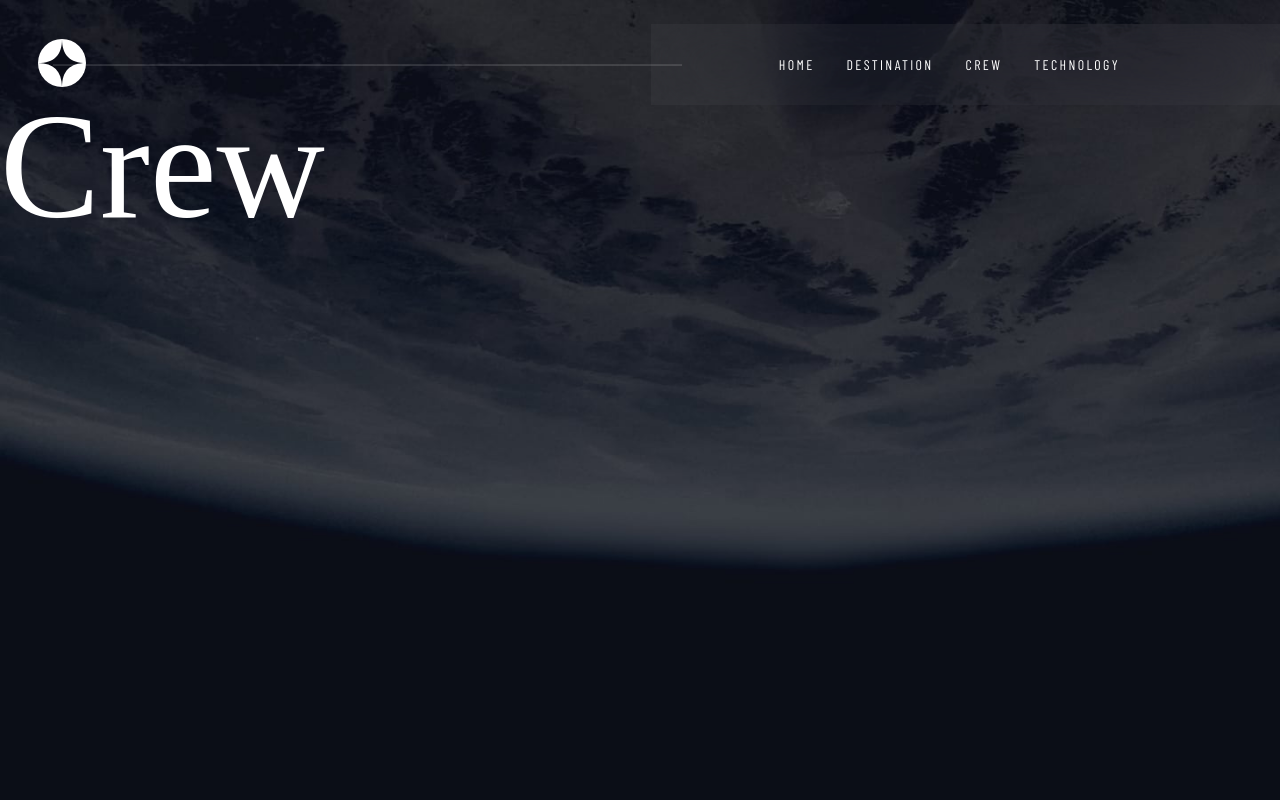
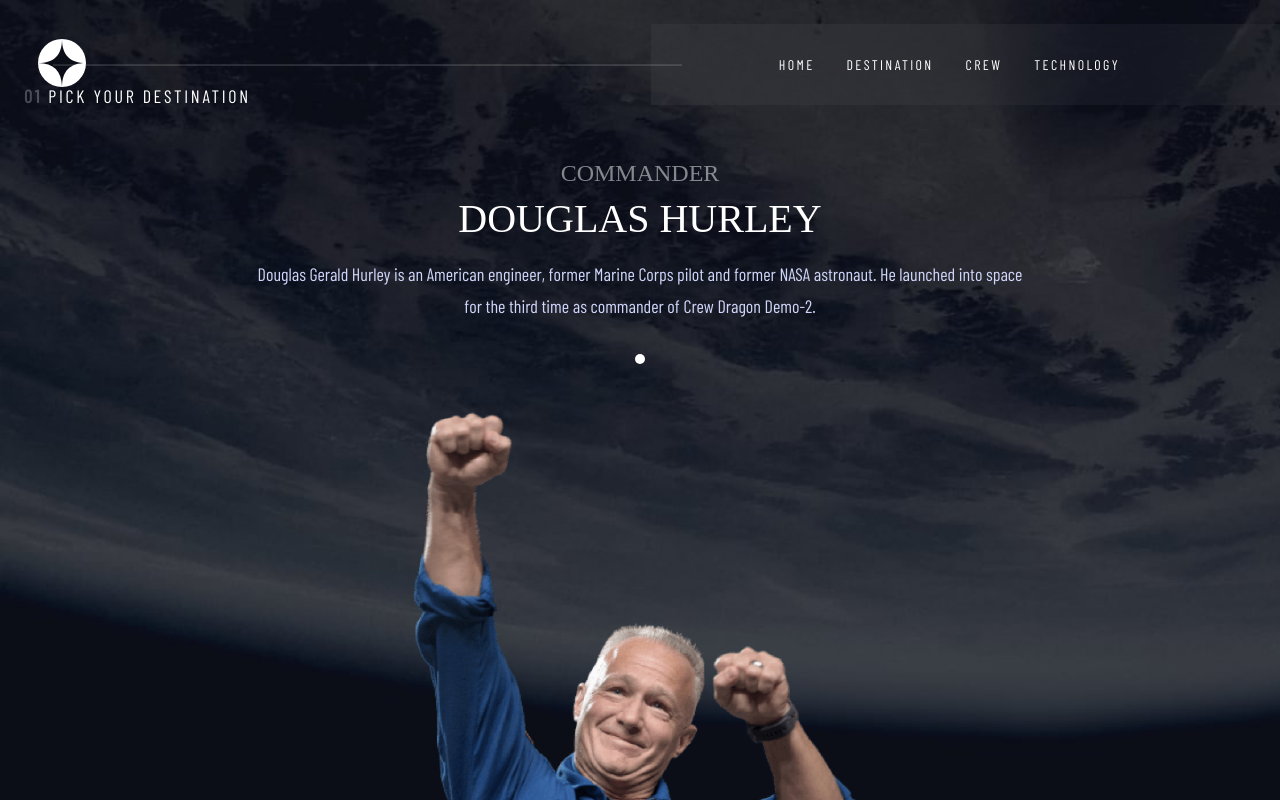
Before and after one commit to RenzVanni/space_tourism, a React (Vite) app: page /crew in a window 1280 px wide. Shown: the top 800 px of the page. Built offline with nearby package versions, Linux system fonts and the light colour scheme; a web font is replaced by a local one.

Commit message:
static crew page

```diff
--- a/src/pages/Crew.jsx
+++ b/src/pages/Crew.jsx
@@ -3,7 +3,36 @@
 function Crew() {
   return (
     <div className="crew">
-      <h1>Crew</h1>
+      <p className="pick">
+        <span>01</span> PICK YOUR DESTINATION
+      </p>
+
+      <div className="information-container">
+        <div className="container-1">
+          <div className="image-container">
+            <img
+              src="../../public/assets/crew/image-douglas-hurley.png"
+              alt=""
+            />
+          </div>
+
+          <ul>
+            <li>
+              <div></div>
+            </li>
+          </ul>
+        </div>
+
+        <div className="container-2">
+          <h4>COMMANDER</h4>
+          <h3>DOUGLAS HURLEY</h3>
+          <p>
+            Douglas Gerald Hurley is an American engineer, former Marine Corps
+            pilot and former NASA astronaut. He launched into space for the
+            third time as commander of Crew Dragon Demo-2.
+          </p>
+        </div>
+      </div>
     </div>
   );
 }
--- a/src/scss/global/_global.scss
+++ b/src/scss/global/_global.scss
@@ -12,4 +12,5 @@
 body {
   margin: 0;
   padding: 0;
+  height: fit-content;
 }
--- a/src/scss/layout/_crew.scss
+++ b/src/scss/layout/_crew.scss
@@ -4,8 +4,108 @@
   background-size: cover;
   padding-top: 5rem;
   height: 100vh;
+
+  text-align: center;
+
+  .pick {
+    color: var(--primary-3);
+    letter-spacing: 2.7px;
+    span {
+      font-weight: 700;
+      opacity: 0.25;
+    }
+  }
+
+  .image-container {
+    border-bottom: 2px solid #383b4b;
+    width: 90%;
+    margin: 2rem auto 0 auto;
+    display: flex;
+    justify-content: center;
+    img {
+      width: 200px;
+    }
+  }
+
+  ul {
+    padding: 0;
+    display: flex;
+    justify-content: center;
+    gap: 1rem;
+
+    li {
+      list-style: none;
+
+      div {
+        padding: 0.3rem;
+        border-radius: 100%;
+        border: none;
+        background-color: var(--primary-3);
+      }
+    }
+  }
+
+  h4 {
+    font-size: 1rem;
+    opacity: 0.4951;
+    margin: 0 auto 0.5rem auto;
+    width: clamp(300px, 60%, 100%);
+  }
+
+  h3 {
+    font-size: 1.5rem;
+    margin: 0 auto 1rem auto;
+    width: clamp(300px, 60%, 100%);
+  }
+
+  p {
+    margin: 0 1.5rem;
+    width: clamp(300px, 60%, 100%);
+  }
   @media (min-width: 375px) {
     background-image: url("../../../public/assets/crew/background-crew-tablet.jpg");
+    height: auto;
+
+    .pick {
+      text-align: start;
+    }
+
+    .information-container {
+      display: flex;
+      flex-direction: column-reverse;
+
+      .container-1 {
+        display: flex;
+        flex-direction: column-reverse;
+
+        .image-container {
+          margin: 0;
+          width: 100%;
+
+          img {
+            width: 456px;
+          }
+        }
+
+        ul {
+          margin: 2rem 0 3rem 0;
+        }
+      }
+
+      .container-2 {
+        display: flex;
+        flex-direction: column;
+        align-items: center;
+        margin-top: 3rem;
+
+        h4 {
+          font-size: 1.5rem;
+        }
+        h3 {
+          font-size: 2.5rem;
+        }
+      }
+    }
   }
   @media (min-width: 768px) {
     background-image: url("../../../public/assets/crew/background-crew-desktop.jpg");
--- a/src/scss/styles.css
+++ b/src/scss/styles.css
@@ -14,6 +14,8 @@
 body {
   margin: 0;
   padding: 0;
+  height: -moz-fit-content;
+  height: fit-content;
 }
 
 :root {
@@ -291,6 +293,12 @@
 .destination ul li {
   list-style: none;
   text-transform: uppercase;
+  padding: 0.7rem 0;
+  transition: 0.2s ease-in-out;
+}
+.destination ul li:hover {
+  border-bottom: 3px solid var(--primary-3);
+  color: var(--primary-3);
 }
 .destination h3 {
   text-transform: uppercase;
@@ -388,10 +396,93 @@
   background-size: cover;
   padding-top: 5rem;
   height: 100vh;
+  text-align: center;
+}
+.crew .pick {
+  color: var(--primary-3);
+  letter-spacing: 2.7px;
+}
+.crew .pick span {
+  font-weight: 700;
+  opacity: 0.25;
+}
+.crew .image-container {
+  border-bottom: 2px solid #383b4b;
+  width: 90%;
+  margin: 2rem auto 0 auto;
+  display: flex;
+  justify-content: center;
+}
+.crew .image-container img {
+  width: 200px;
+}
+.crew ul {
+  padding: 0;
+  display: flex;
+  justify-content: center;
+  gap: 1rem;
+}
+.crew ul li {
+  list-style: none;
+}
+.crew ul li div {
+  padding: 0.3rem;
+  border-radius: 100%;
+  border: none;
+  background-color: var(--primary-3);
+}
+.crew h4 {
+  font-size: 1rem;
+  opacity: 0.4951;
+  margin: 0 auto 0.5rem auto;
+  width: clamp(300px, 60%, 100%);
+}
+.crew h3 {
+  font-size: 1.5rem;
+  margin: 0 auto 1rem auto;
+  width: clamp(300px, 60%, 100%);
+}
+.crew p {
+  margin: 0 1.5rem;
+  width: clamp(300px, 60%, 100%);
 }
 @media (min-width: 375px) {
   .crew {
     background-image: url("../../../public/assets/crew/background-crew-tablet.jpg");
+    height: auto;
+  }
+  .crew .pick {
+    text-align: start;
+  }
+  .crew .information-container {
+    display: flex;
+    flex-direction: column-reverse;
+  }
+  .crew .information-container .container-1 {
+    display: flex;
+    flex-direction: column-reverse;
+  }
+  .crew .information-container .container-1 .image-container {
+    margin: 0;
+    width: 100%;
+  }
+  .crew .information-container .container-1 .image-container img {
+    width: 456px;
+  }
+  .crew .information-container .container-1 ul {
+    margin: 2rem 0 3rem 0;
+  }
+  .crew .information-container .container-2 {
+    display: flex;
+    flex-direction: column;
+    align-items: center;
+    margin-top: 3rem;
+  }
+  .crew .information-container .container-2 h4 {
+    font-size: 1.5rem;
+  }
+  .crew .information-container .container-2 h3 {
+    font-size: 2.5rem;
   }
 }
 @media (min-width: 768px) {
```
Also changed, not shown: src/scss/layout/_destination.scss (+7 -1 lines), 1 other file (tests, documents, lock files or other folders).
